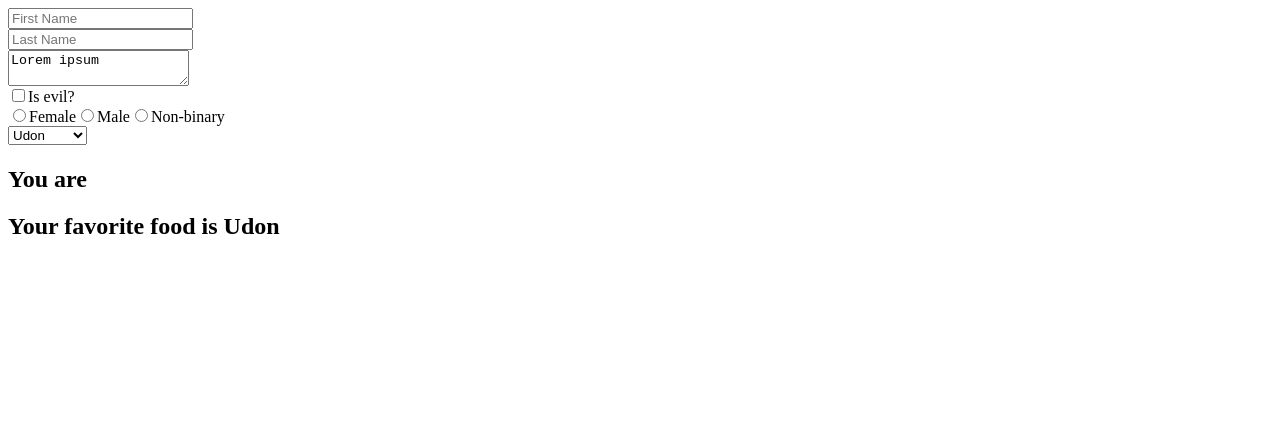
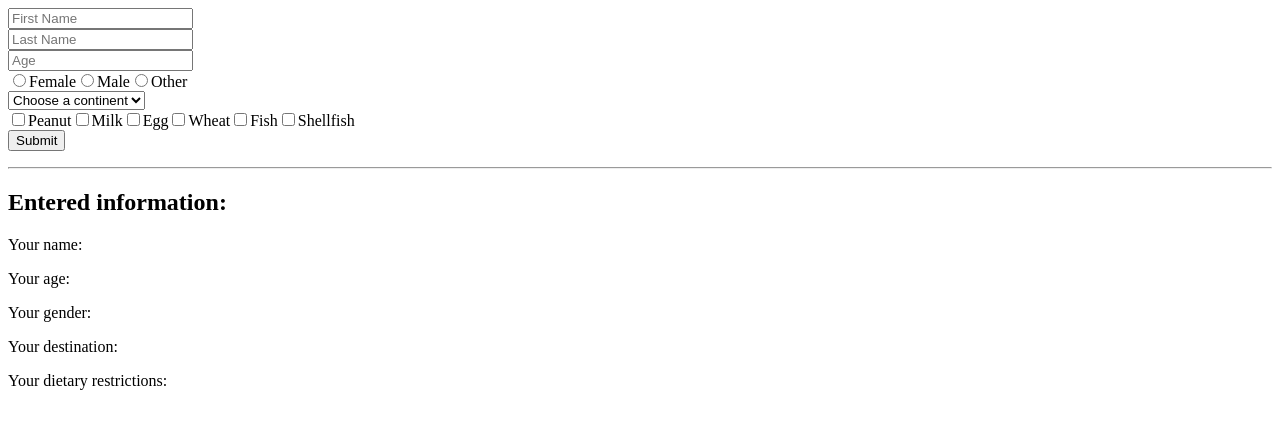
Before and after one commit to Rapha-Y/My_React_Studies, a React (Create React App) app in the folder react_basics/: page / in a window 1280 px wide. Shown: the top 426 px of the page. Built offline with nearby package versions, Linux system fonts and the light colour scheme.

Commit message:
added forms based on previously explored examples

```diff
--- a/react_basics/src/App.js
+++ b/react_basics/src/App.js
@@ -6,9 +6,15 @@ class App extends React.Component {
         this.state = {
             firstName: "",
             lastName: "",
-            isEvil: false,
+            age: "",
             gender: "",
-            favFood: "Udon"
+            destination: "",
+            peanuts: false,
+            milk: false,
+            egg: false,
+            wheat: false,
+            fish: false,
+            shellfish: false
         }
         this.handleChange = this.handleChange.bind(this)
     }
@@ -24,84 +30,176 @@ class App extends React.Component {
         })
     }
 
+    renderDiet() {
+        const restrictions = ["peanuts", "milk", "egg", "wheat", "fish", "shellfish"]
+        const checks = [
+            this.state.peanuts,
+            this.state.milk,
+            this.state.egg,
+            this.state.wheat,
+            this.state.fish,
+            this.state.shellfish
+        ]
+
+        let output = ""
+
+        for (let i = 0; i < restrictions.length; i++) {
+            if (checks[i]) {
+                if (output.length === 0) {
+                    let firstWord = restrictions[i]
+                    firstWord = firstWord[0].toUpperCase() + firstWord.slice(1)
+                    output = output.concat(firstWord)
+                } else {
+                    output = output.concat(", ")
+                    output = output.concat(restrictions[i])
+                }
+            }
+        }
+
+        return output
+    }
+
     render() {
         return (
+            <main>
                 <form>
                     <input
+                        placeholder="First Name"
+                        value={this.state.firstName}
+                        onChange={this.handleChange}
                         type="text"
-                    value={this.state.firstName}
                         name="firstName"
-                    placeholder="First Name"
+                    /><br />
+                    <input
+                        placeholder="Last Name"
+                        value={this.state.lastName}
                         onChange={this.handleChange}
-                />
-                <br />
-
+                        type="text"
+                        name="lastName"
+                    /><br />
                     <input
+                        placeholder="Age"
+                        value={this.state.age}
+                        onChange={this.handleChange}
                         type="text"
-                    value={this.state.lastName}
-                    name="lastName"
-                    placeholder="Last Name"
-                    onChange={this.handleChange}
-                />
-                <br />
-
-                <textarea value={"Lorem ipsum"} onChange={this.handleChange} />
-                <br />
+                        name="age"
+                    /><br />
 
                     <label>
                         <input
-                        type="checkbox"
-                        name="isEvil"
-                        checked={this.state.isEvil}
+                            value="Female"
                             onChange={this.handleChange}
-                    />
-                    Is evil?
-                </label>
-                <br />
-
-                <label>
-                    <input
                             type="radio"
                             name="gender"
-                        value="female"
-                        checked={this.state.gender === "female"}
-                        onChange={this.handleChange}
+                            checked={this.state.gender === "Female"}
                         />
                         Female
                     </label>
                     <label>
                         <input
+                            value="Male"
+                            onChange={this.handleChange}
                             type="radio"
                             name="gender"
-                        value="male"
-                        checked={this.state.gender === "male"}
-                        onChange={this.handleChange}
+                            checked={this.state.gender === "Male"}
                         />
                         Male
                     </label>
                     <label>
                         <input
+                            value="Other"
+                            onChange={this.handleChange}
                             type="radio"
                             name="gender"
-                        value="non-binary"
-                        checked={this.state.gender === "non-binary"}
-                        onChange={this.handleChange}
+                            checked={this.state.gender === "Other"}
                         />
-                    Non-binary
+                        Other
                     </label>
                     <br />
 
-                <select value={this.state.favFood} onChange={this.handleChange} name="favFood">
-                    <option value="">Udon</option>
-                    <option value="">Spaghetti</option>
-                    <option value="">Ramen</option>
+                    <select
+                        value={this.state.destination}
+                        onChange={this.handleChange}
+                        name="destination"
+                    >
+                        <option value="">Choose a continent</option>
+                        <option value="Africa">Africa</option>
+                        <option value="Antarctica">Antarctica</option>
+                        <option value="America">America</option>
+                        <option value="Asia">Asia</option>
+                        <option value="Europe">Europe</option>
+                        <option value="Oceania">Oceania</option>
                     </select>
                     <br />
 
-                <h1>{this.state.firstName} {this.state.lastName}</h1>
-                <h2>You are {this.state.gender}</h2>
-                <h2>Your favorite food is {this.state.favFood}</h2>
+                    <label>
+                        <input
+                            onChange={this.handleChange}
+                            type="checkbox"
+                            name="peanuts"
+                            checked={this.state.peanuts}
+                        />
+                        Peanut
+                    </label>
+                    <label>
+                        <input
+                            onChange={this.handleChange}
+                            type="checkbox"
+                            name="milk"
+                            checked={this.state.milk}
+                        />
+                        Milk
+                    </label>
+                    <label>
+                        <input
+                            onChange={this.handleChange}
+                            type="checkbox"
+                            name="egg"
+                            checked={this.state.egg}
+                        />
+                        Egg
+                    </label>
+                    <label>
+                        <input
+                            onChange={this.handleChange}
+                            type="checkbox"
+                            name="wheat"
+                            checked={this.state.wheat}
+                        />
+                        Wheat
+                    </label>
+                    <label>
+                        <input
+                            onChange={this.handleChange}
+                            type="checkbox"
+                            name="fish"
+                            checked={this.state.fish}
+                        />
+                        Fish
+                    </label>
+                    <label>
+                        <input
+                            onChange={this.handleChange}
+                            type="checkbox"
+                            name="shellfish"
+                            checked={this.state.shellfish}
+                        />
+                        Shellfish
+                    </label>
+                    <br />
+
+                    <button>Submit</button>
                 </form>
+                <hr />
+                <h2>Entered information:</h2>
+                <p>Your name: {this.state.firstName} {this.state.lastName}</p>
+                <p>Your age: {this.state.age}</p>
+                <p>Your gender: {this.state.gender}</p>
+                <p>Your destination: {this.state.destination}</p>
+                <p>
+                    Your dietary restrictions: {this.renderDiet()}
+                </p>
+            </main>
         )
     }
 }
```
Lines whose indentation alone changed are shown as unchanged.
